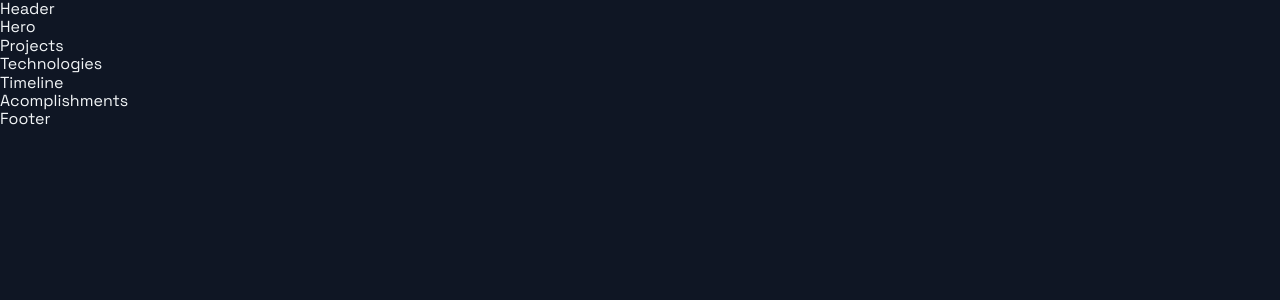
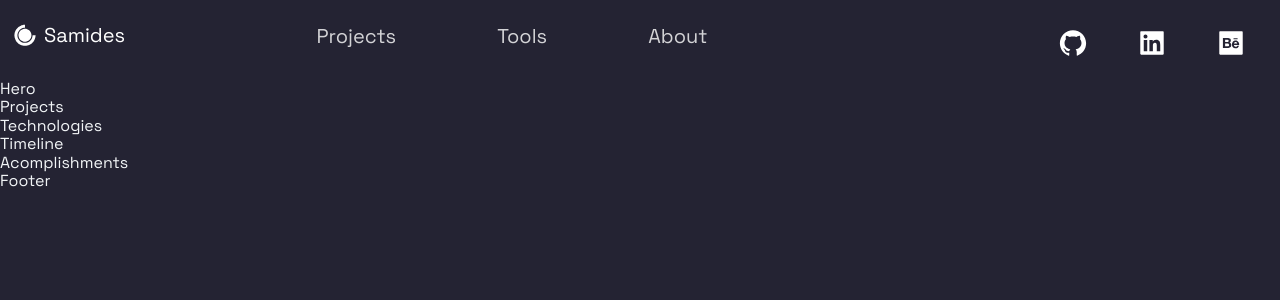
Before and after one commit to Bourhjoul/MY-PORTFOLIO, a Next.js app: page / in a window 1280 px wide. Shown: the top 300 px of the page. Built offline with nearby package versions, Linux system fonts and the light colour scheme.

Commit message:
Navbar done.

```diff
--- a/src/components/Header/Header.js
+++ b/src/components/Header/Header.js
@@ -1,14 +1,66 @@
-import Link from 'next/link';
-import React from 'react';
-import { AiFillGithub, AiFillInstagram, AiFillLinkedin } from 'react-icons/ai';
-import { DiCssdeck } from 'react-icons/di';
+import Link from "next/link"
+import React from "react"
+import {
+  AiFillBehanceSquare,
+  AiFillGithub,
+  AiFillLinkedin,
+} from "react-icons/ai"
+import { DiCssdeck } from "react-icons/di"
+import {
+  Container,
+  LeftDiv,
+  CenterDiv,
+  RightDiv,
+  Logo,
+  NavLink,
+  SocialIcons,
+} from "./HeaderStyles"
 
-import { Container, Div1, Div2, Div3, NavLink, SocialIcons } from './HeaderStyles';
+const Header = () => (
+  <Container>
+    <LeftDiv>
+      <Link href="/">
+        <a
+          style={{
+            display: "flex",
+            alignItems: "center",
+            color: "white",
+            marginBottom: "20px",
+          }}
+        >
+          <DiCssdeck size="3rem" /> <Logo>Samides</Logo>
+        </a>
+      </Link>
+    </LeftDiv>
+    <CenterDiv>
+      <li>
+        <Link href="#projects">
+          <NavLink>Projects</NavLink>
+        </Link>
+      </li>
+      <li>
+        <Link href="#Tools">
+          <NavLink>Tools</NavLink>
+        </Link>
+      </li>
+      <li>
+        <Link href="#About">
+          <NavLink>About</NavLink>
+        </Link>
+      </li>
+    </CenterDiv>
+    <RightDiv>
+      <SocialIcons target="_blank" href="https://github.com/Bourhjoul/">
+        <AiFillGithub size="3rem" />
+      </SocialIcons>
+      <SocialIcons href="https://www.linkedin.com/in/abdessamad-bourhjoul-35288a203/">
+        <AiFillLinkedin size="3rem" />
+      </SocialIcons>
+      <SocialIcons>
+        <AiFillBehanceSquare size="3rem" />
+      </SocialIcons>
+    </RightDiv>
+  </Container>
+)
 
-const Header = () =>  (
-  <div>
-    Header
-  </div>
-);
-
-export default Header;
+export default Header
--- a/src/components/Header/HeaderStyles.js
+++ b/src/components/Header/HeaderStyles.js
@@ -1,5 +1,5 @@
-import { IoIosArrowDropdown } from 'react-icons/io';
-import styled from 'styled-components';
+import { IoIosArrowDropdown } from "react-icons/io"
+import styled from "styled-components"
 
 export const Container = styled.div`
   display: grid;
@@ -16,8 +16,8 @@
     grid-column-gap: 0.5rem;
     grid-row-gap: 0.5rem;
   }
-`;
-export const Div1 = styled.div`
+`
+export const LeftDiv = styled.div`
   grid-area: 1 / 1 / 2 / 2;
   display: flex;
   flex-direction: row;
@@ -25,16 +25,20 @@
   @media ${(props) => props.theme.breakpoints.sm} {
     grid-area: 1 / 1 / 2 / 3;
   }
-`;
-export const Div2 = styled.div`
+`
+export const CenterDiv = styled.div`
   grid-area: 1 / 2 / 2 / 4;
   display: flex;
   justify-content: space-around;
   @media ${(props) => props.theme.breakpoints.sm} {
     grid-area: 2 / 2 / 3 / 5;
   }
-`;
-export const Div3 = styled.div`
+`
+export const Logo = styled.span`
+  font-size: 2rem;
+  margin-left: 4px;
+`
+export const RightDiv = styled.div`
   grid-area: 1 / 5 / 2 / 6;
   display: flex;
   justify-content: space-around;
@@ -43,14 +47,14 @@
     align-items: center;
     grid-area: 1 / 4 / 2 / 6;
   }
-`;
+`
 
 // Navigation Links
 export const NavLink = styled.a`
   font-size: 2rem;
   line-height: 32px;
-  color: rgba(255, 255, 255, 0.75);
-  transition: 0.4s ease;
+  color: rgba(255, 255, 255, 0.8);
+  transition: 0.3s ease;
   &:hover {
     color: #fff;
     opacity: 1;
@@ -59,7 +63,7 @@
   @media ${(props) => props.theme.breakpoints.sm} {
     padding: 0.5rem;
   }
-`;
+`
 
 /// DropDown Contact
 export const ContactDropDown = styled.button`
@@ -87,15 +91,15 @@
   @media ${(props) => props.theme.breakpoints.md} {
     padding: 0;
   }
-`;
+`
 
 export const NavProductsIcon = styled(IoIosArrowDropdown)`
   margin-left: 8px;
   display: flex;
   align-self: center;
   transition: 0.3s ease;
-  opacity: ${({ isOpen }) => (isOpen ? '1' : '.75')};
-  transform: ${({ isOpen }) => (isOpen ? 'scaleY(-1)' : 'scaleY(1)')};
+  opacity: ${({ isOpen }) => (isOpen ? "1" : ".75")};
+  transform: ${({ isOpen }) => (isOpen ? "scaleY(-1)" : "scaleY(1)")};
 
   &:hover {
     opacity: 1;
@@ -105,20 +109,18 @@
     margin: 2px 0 0 2px;
     width: 15px;
   }
-`;
-
+`
 
 // Social Icons
 
 export const SocialIcons = styled.a`
-transition: 0.3s ease;
-color: white;
-border-radius: 50px;
-  padding: 8px;
-&:hover {
-    background-color: #212d45;
-    transform: scale(1.2);
+  transition: 0.7s ease;
+  color: white;
+  border-radius: 50px;
+  padding: 1px;
+  &:hover {
+    background-color: rgb(2, 176, 211, 0.1);
+    transform: scale(1.1);
     cursor: pointer;
-
   }
 `
--- a/src/themes/default.js
+++ b/src/themes/default.js
@@ -2,21 +2,21 @@
   // Temp fonts
   fonts: {
     title: "Space Grotesk, sans-serif",
-    main: "Space Grotesk, sans-serif"
+    main: "Space Grotesk, sans-serif",
   },
   // Colors for layout
   colors: {
     primary1: "hsl(204,23.8%,95.9%)",
-    background1: "#0F1624",
+    background1: "#242333",
     accent1: "hsl(34.9,98.6%,72.9%)",
     button: "hsl(205.1,100%,36.1%)",
-    background2: "hsl(232.7,27.3%,23.7%)",
+    background2: "hsl(244, 18%, 17%)",
   },
   // Breakpoints for responsive design
   breakpoints: {
-    sm: 'screen and (max-width: 640px)',
-    md: 'screen and (max-width: 768px)',
-    lg: 'screen and (max-width: 1024px)',
-    xl: 'screen and (max-width: 1280px)'
+    sm: "screen and (max-width: 640px)",
+    md: "screen and (max-width: 768px)",
+    lg: "screen and (max-width: 1024px)",
+    xl: "screen and (max-width: 1280px)",
   },
 }
```
